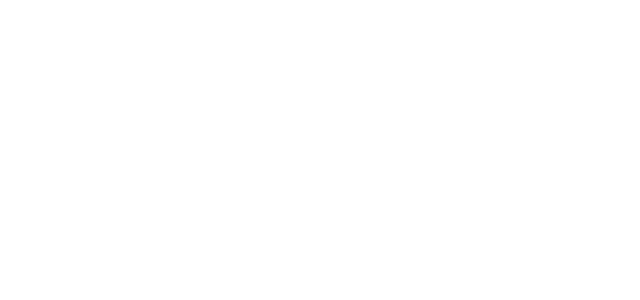
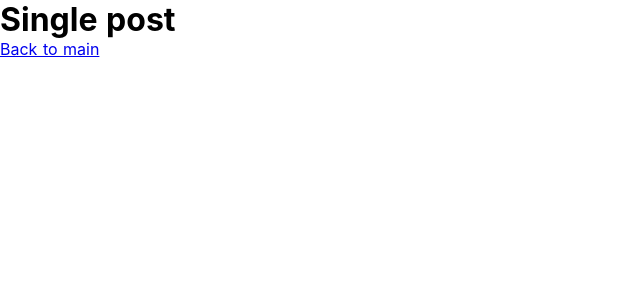
Before and after one commit to Zver64/vue-project, a Nuxt app: page /post in a window 1280 px wide. Before the commit this address had no page. Shown: the top 300 px of the page, without its empty margins (0-640 px from the left). Built offline with nearby package versions, Linux system fonts and the light colour scheme.

Commit message:
added single post page, added router link

```diff
--- a/pages/index.vue
+++ b/pages/index.vue
@@ -1,7 +1,8 @@
 <template>
-  <section class="container">
-    <div class="page">
+  <section class="page">
+    <div class="container">
 			<h2>Data from Wordpress</h2>
+			<router-link to='/post'>To single post</router-link>
 			<div class="posts">
 				<div class="posts__inner">
 					<post v-for="post in posts" v-bind:key="post.id" v-bind:post="post"></post>
@@ -64,15 +65,22 @@ export default {
 </script>
 
 <style lang='scss'>
+
+@import 'styles/variables.scss';
+
+.page {
+	background-color: $color-main;
+}
+
 .container {
   width: 1200px;
-  max-width: 100%;
+	max-width: 100%;
+	margin: 0 auto;
   display: flex;
   justify-content: center;
   align-items: center;
   text-align: center;
-  flex-direction: column;
-
+	flex-direction: column;
 }
 
 .posts__inner {
--- /dev/null
+++ b/pages/post.vue
@@ -0,0 +1,18 @@
+<template>
+    <div class="page">
+        <div class="container">
+            <h1>Single post</h1>
+            <router-link to='/'>Back to main</router-link>
+        </div>
+    </div>
+</template>
+
+<script>
+export default {
+
+}
+</script>
+
+<style>
+
+</style>
--- /dev/null
+++ b/styles/variables.scss
@@ -0,0 +1 @@
+$color-main: #77ccec;
```
